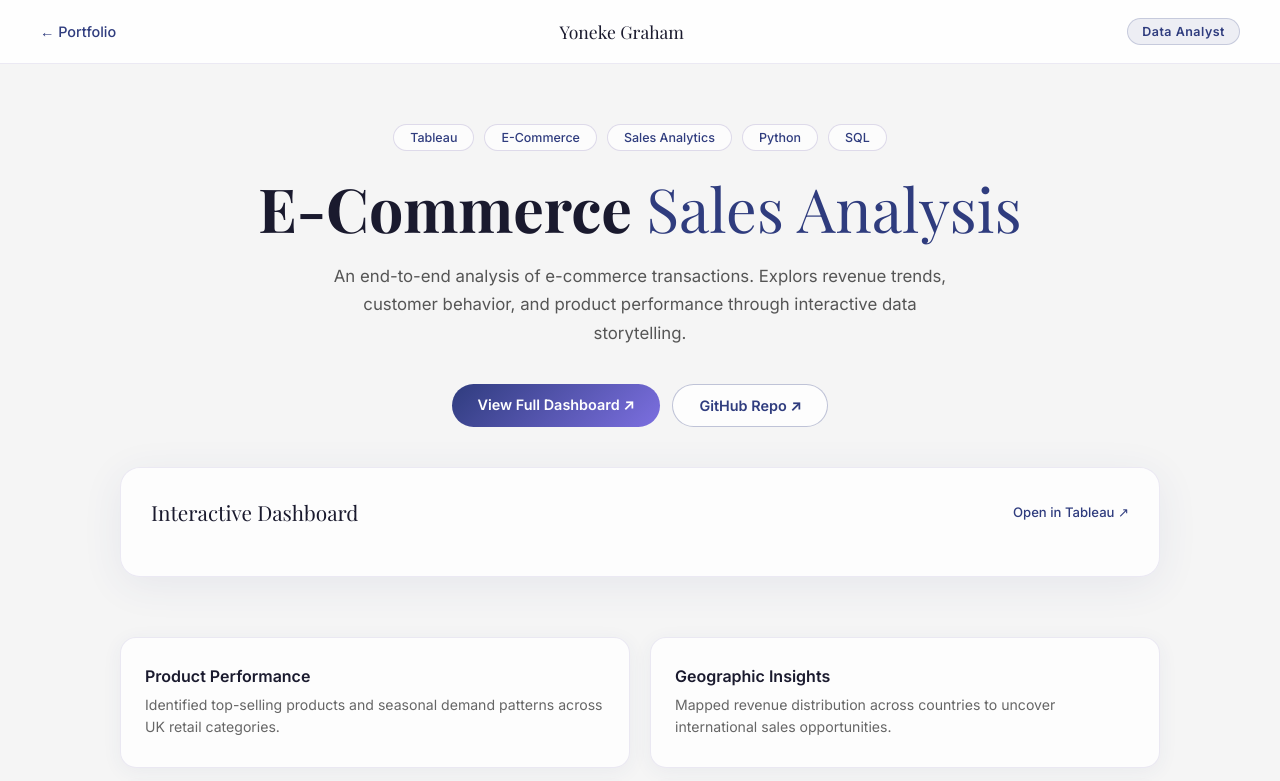
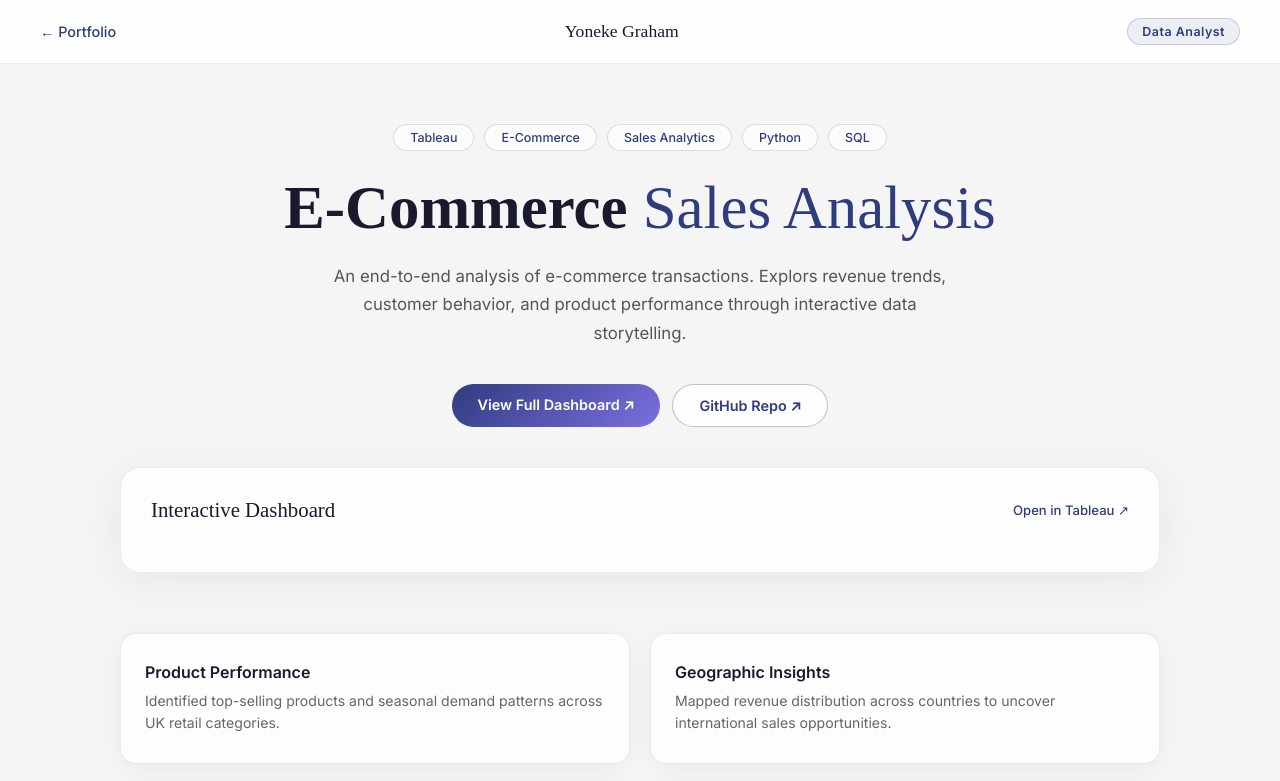
Before and after one commit to yonekeg/E-Commerce-Analysis, a plain HTML site: page index.html in a window 1280 px wide. Shown: the top 781 px of the page. Drawn offline with nearby package versions, Linux system fonts and the light colour scheme.

Commit message:
Update index.html

```diff
--- a/index.html
+++ b/index.html
@@ -41,9 +41,8 @@
     .back-link:hover { opacity: 0.7; }
 
     .header-title {
-      font-family: 'Playfair Display', serif;
+      font-family: 'Merriweather', serif;
       font-size: 1.1rem;
-      color: #1a1a2e;
     }
 
     .badge {
@@ -83,12 +82,11 @@
     }
 
     h1 {
-      font-family: 'Playfair Display', serif;
+      font-family: 'Merriweather', serif;
       font-size: clamp(2.2rem, 5vw, 3.8rem);
       font-weight: 700;
       line-height: 1.1;
       margin-bottom: 20px;
-      color: #1a1a2e;
     }
 
     h1 span { color: #2F3C7E; font-weight: 400; }
@@ -150,9 +148,8 @@
     }
 
     .viz-title {
-      font-family: 'Playfair Display', serif;
+      font-family: 'Merriweather', serif;
       font-size: 1.3rem;
-      color: #1a1a2e;
     }
 
     .viz-link {
```
